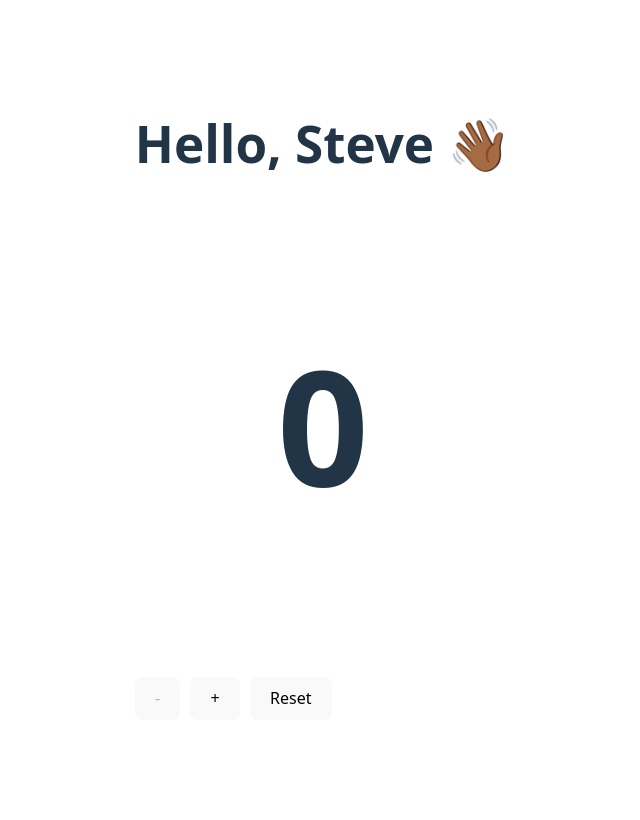
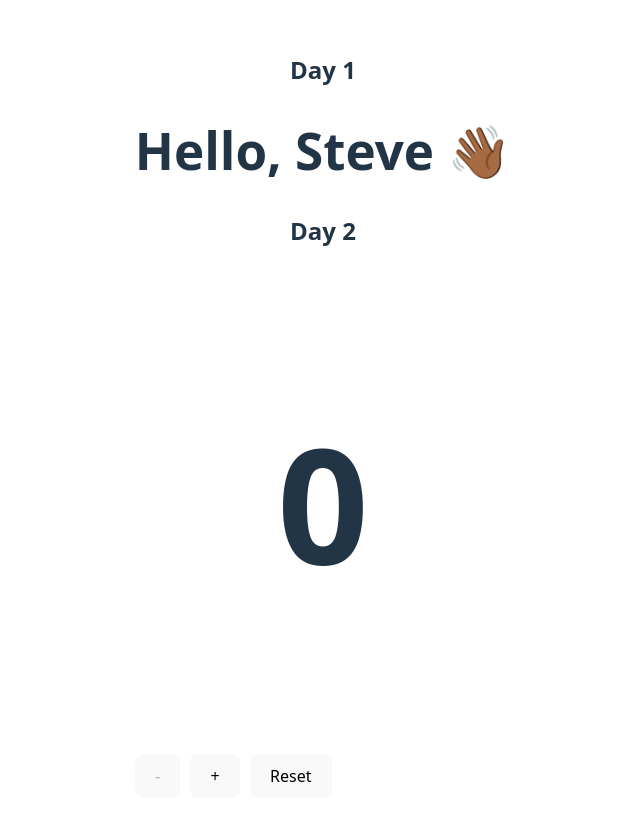
Before and after one commit to Steveiscreative/react-tiny-experiments, a React (Vite) app: page / in a window 1280 px wide. Shown: the top 820 px of the page, without its empty margins (317-957 px from the left). Built offline with nearby package versions, Linux system fonts and the light colour scheme.

Commit message:
html structure update

```diff
--- a/src/App.tsx
+++ b/src/App.tsx
@@ -7,8 +7,14 @@ import Greeting from "./Greeting";
 function App() {
   return (
     <>
-      <Greeting greet="Hello" name="Steve" isLoggedIn={true} />
-      <Counter />
+      <div>
+        <h2 className="">Day 1</h2>
+        <Greeting greet="Hello" name="Steve" isLoggedIn={true} />
+      </div>
+      <div>
+        <h2 className="">Day 2</h2>
+        <Counter />
+      </div>
     </>
   );
 }
```
